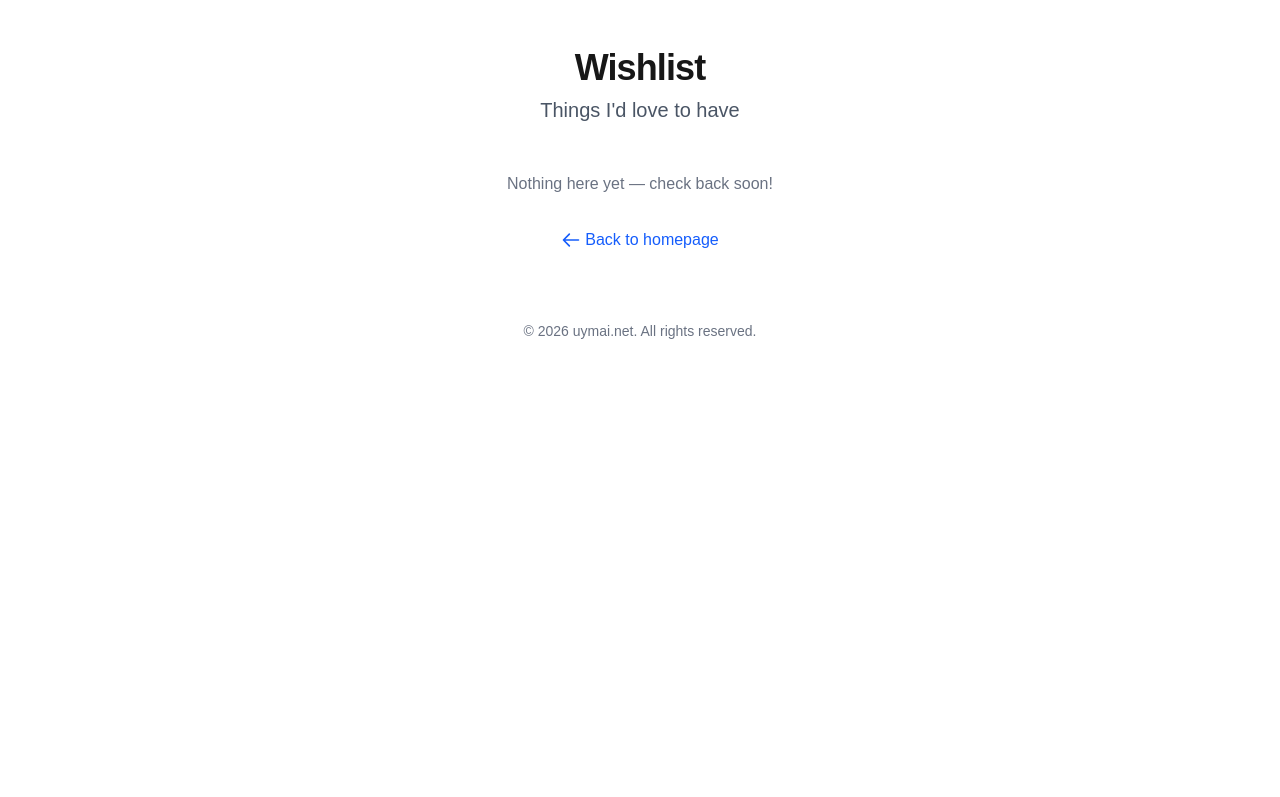
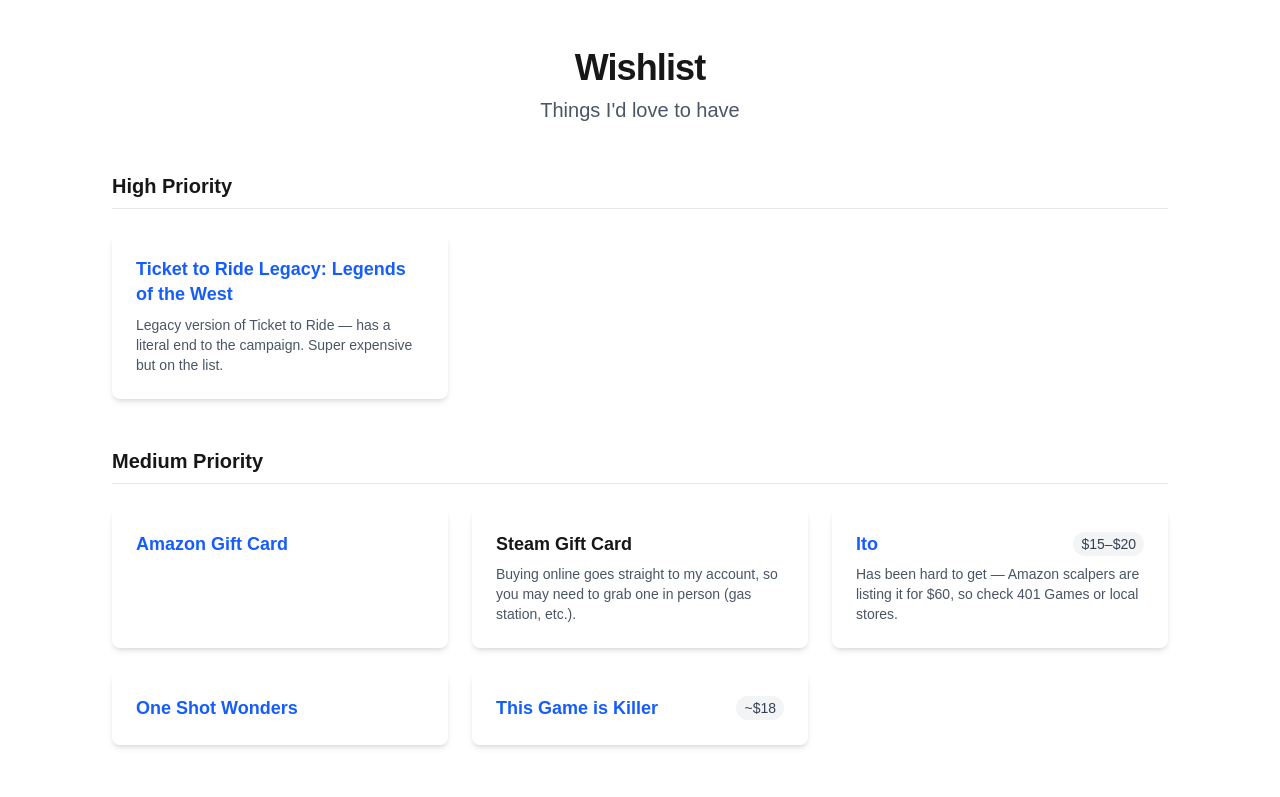
Before and after one commit to uymai/home, a Next.js app: page /wishlist in a window 1280 px wide. Shown: the top 797 px of the page. Built offline with nearby package versions, Linux system fonts and the light colour scheme.

Commit message:
Populate wishlist with initial items
https://claude.ai/code/session_01Uc14XudkR8B5AZphKYWv75

```diff
--- a/app/wishlist/items.ts
+++ b/app/wishlist/items.ts
@@ -6,4 +6,44 @@ export interface WishlistItem {
   notes?: string;
 }
 
-export const WISHLIST: WishlistItem[] = [];
+export const WISHLIST: WishlistItem[] = [
+  {
+    name: 'Ticket to Ride Legacy: Legends of the West',
+    url: 'https://store.401games.ca/products/ticket-to-ride-legacy-legends-of-the-west',
+    priority: 'high',
+    notes: 'Legacy version of Ticket to Ride — has a literal end to the campaign. Super expensive but on the list.',
+  },
+  {
+    name: 'Amazon Gift Card',
+    url: 'https://www.amazon.ca/gp/product/B004M5HUAC/',
+    priority: 'medium',
+  },
+  {
+    name: 'Steam Gift Card',
+    priority: 'medium',
+    notes: 'Buying online goes straight to my account, so you may need to grab one in person (gas station, etc.).',
+  },
+  {
+    name: 'Ito',
+    url: 'https://store.401games.ca/products/ito',
+    price: '$15–$20',
+    priority: 'medium',
+    notes: 'Has been hard to get — Amazon scalpers are listing it for $60, so check 401 Games or local stores.',
+  },
+  {
+    name: 'One Shot Wonders',
+    url: 'https://rollandplaypress.com/products/one-shot-wonders',
+    priority: 'medium',
+  },
+  {
+    name: 'This Game is Killer',
+    url: 'https://store.401games.ca/products/this-game-is-killer',
+    price: '~$18',
+    priority: 'medium',
+  },
+  {
+    name: 'CPAP Hose Holder',
+    url: 'https://a.co/d/dXgojaY',
+    priority: 'low',
+  },
+];
```
